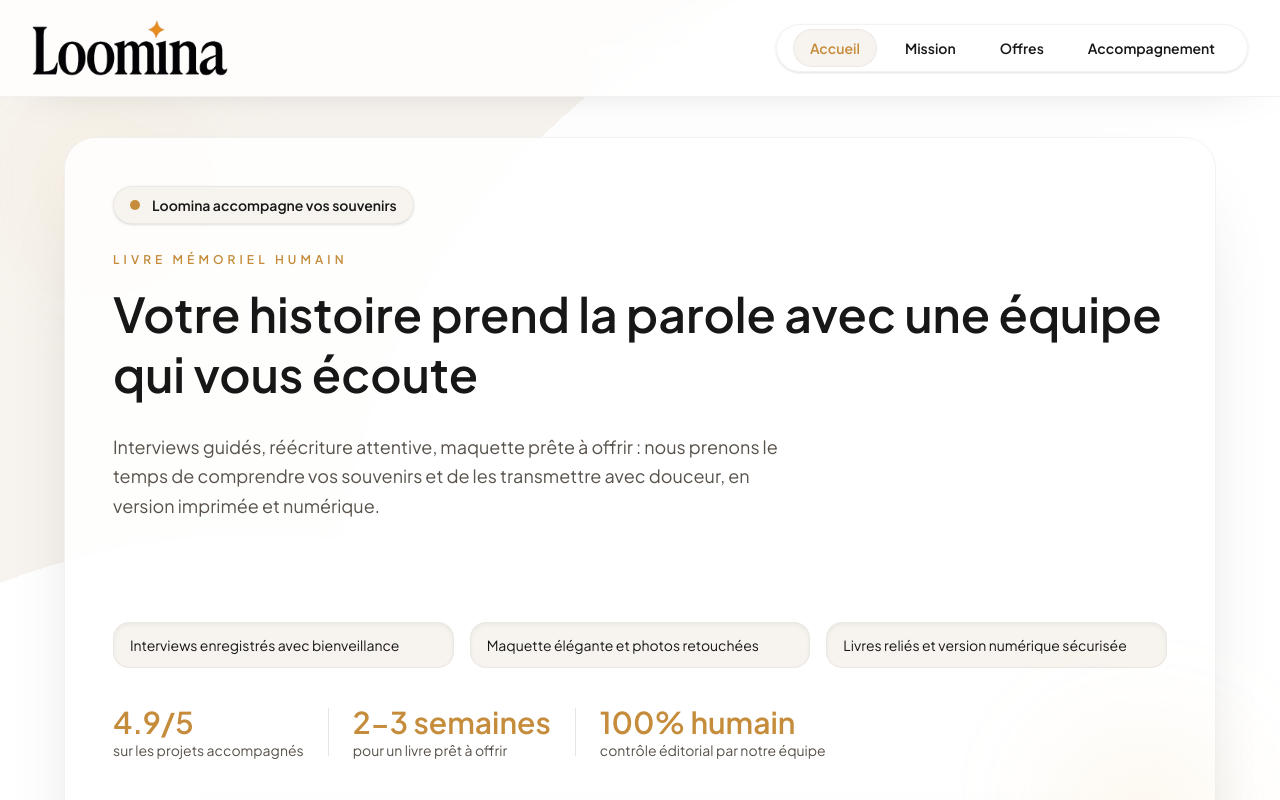
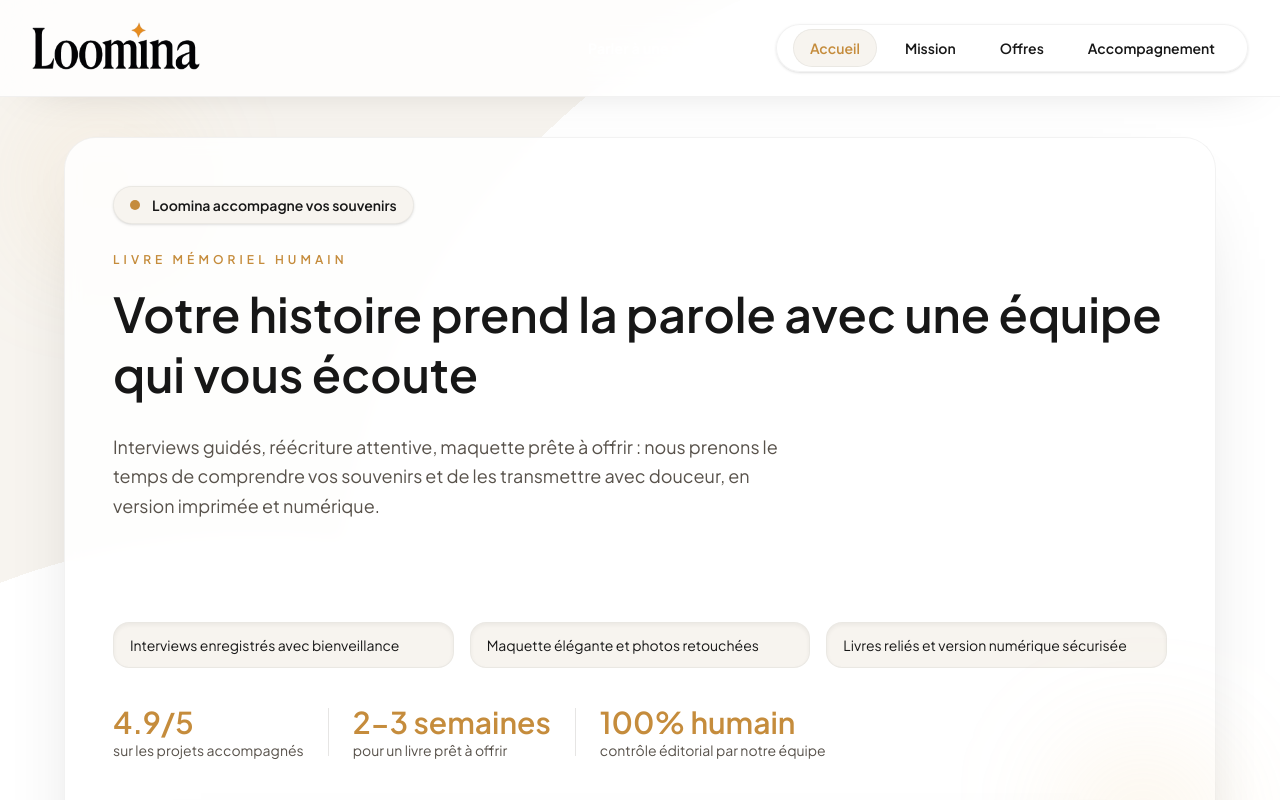
Before and after one commit to solalchetrit/loomina, a Next.js app: page / in a window 1280 px wide. Shown: the top 800 px of the page. Built offline with nearby package versions, Linux system fonts and the light colour scheme.

Commit message:
style: fine-tune logo size and vertical offset

```diff
--- a/components/Header.tsx
+++ b/components/Header.tsx
@@ -22,8 +22,8 @@ export default function Header() {
           href="/"
           className="flex items-center gap-4 rounded-full py-2 pl-0 pr-4 transition hover:-translate-y-[1px] hover:shadow-[0_18px_50px_-40px_rgba(0,0,0,0.55)]"
         >
-          <div className="relative h-12 w-44 md:h-14 md:w-56">
-            <Image src="/header-logo-trimmed.png" alt="Logo Loomina" fill className="object-contain object-left" priority sizes="(max-width: 768px) 176px, 224px" />
+          <div className="relative h-10 w-36 md:h-12 md:w-48 -mt-1">
+            <Image src="/header-logo-trimmed.png" alt="Logo Loomina" fill className="object-contain object-left" priority sizes="(max-width: 768px) 144px, 192px" />
           </div>
         </Link>
 
```
